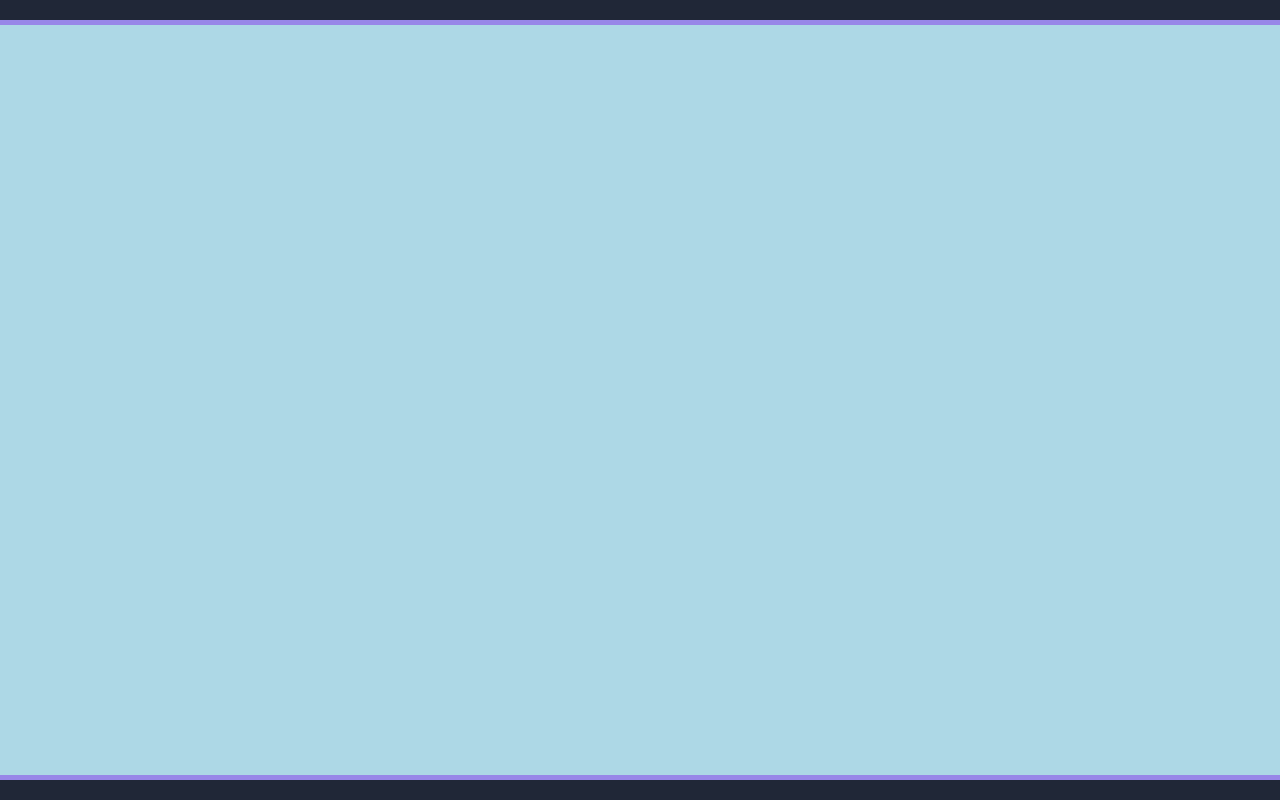
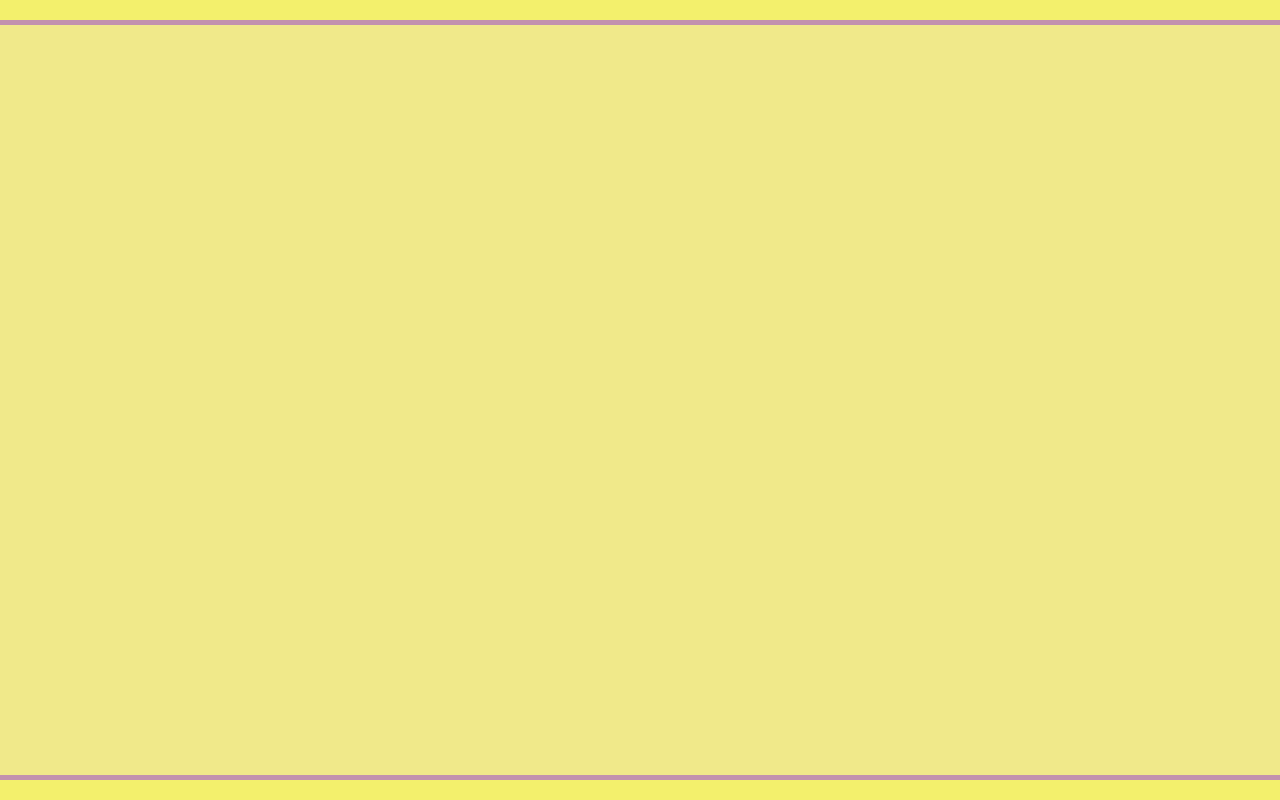
Before and after one commit to OliviaCathey/OliviaCathey.github.io, a plain HTML site: page fsd-projects/platformer/index.html in a window 1280 px wide. Shown: the top 800 px of the page. Drawn offline with nearby package versions, Linux system fonts and the light colour scheme.

Commit message:
Finalized platformer game

```diff
--- a/fsd-projects/platformer/platformer.css
+++ b/fsd-projects/platformer/platformer.css
@@ -1,6 +1,6 @@
 body {
   margin: 0px;
-  background-color: #202737;
+  background-color: #f3f06c;
   min-height: 100vh;
   display: flex;
   justify-content: center;
@@ -8,7 +8,7 @@ body {
 }
 
 canvas {
-  background-color: lightblue;
+  background-color: rgb(240, 233, 138);
   margin: 20px;
   border-radius: 15px;
   border: 5px solid rgba(118, 0, 233, 0.375);
--- a/fsd-projects/platformer/platformer.js
+++ b/fsd-projects/platformer/platformer.js
@@ -27,7 +27,7 @@ $(function () {
     //////////////////////////////////
 
     // TODO 1 - Enable the Grid
-   toggleGrid();
+   //toggleGrid();
 
 
     // TODO 2 - Create Platforms
```
